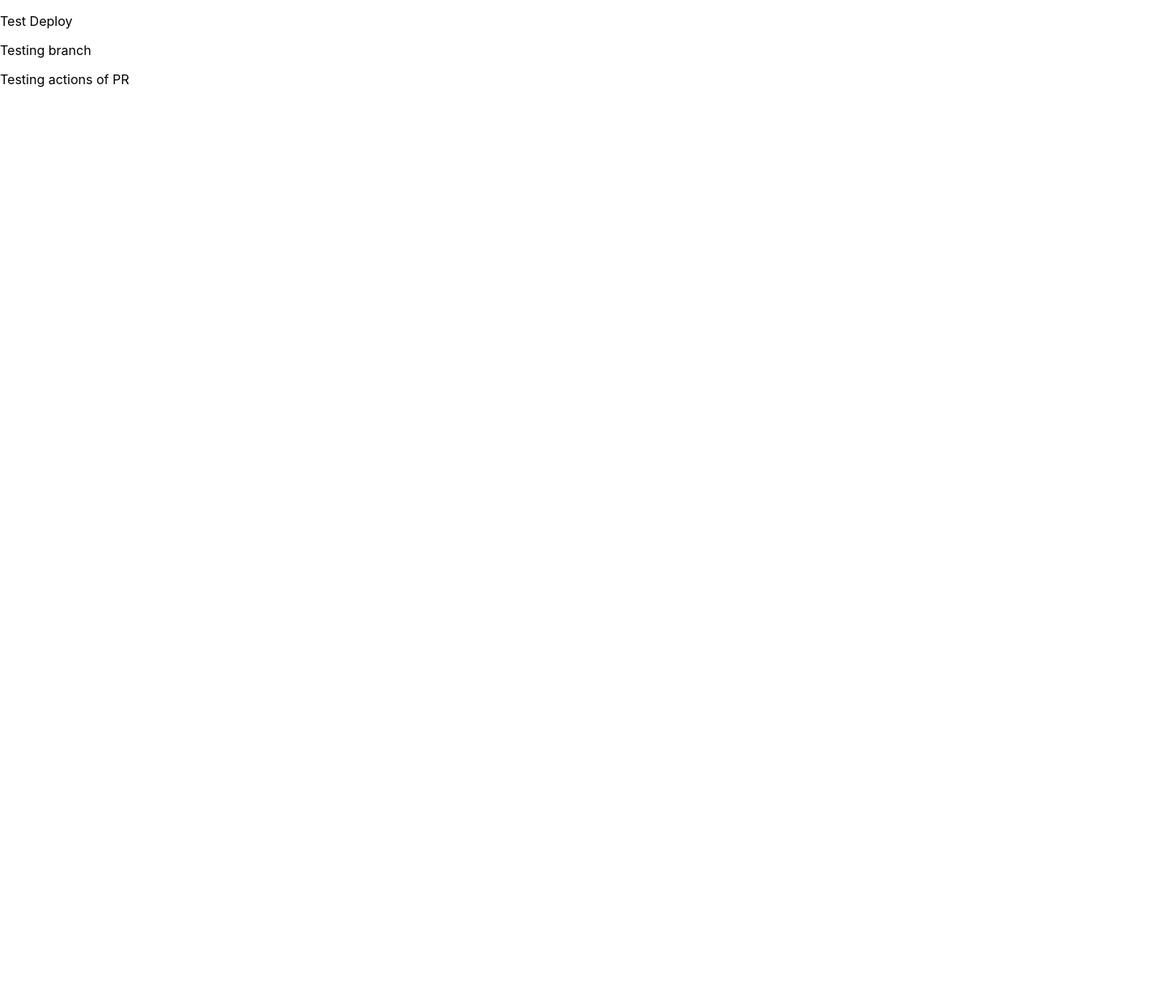
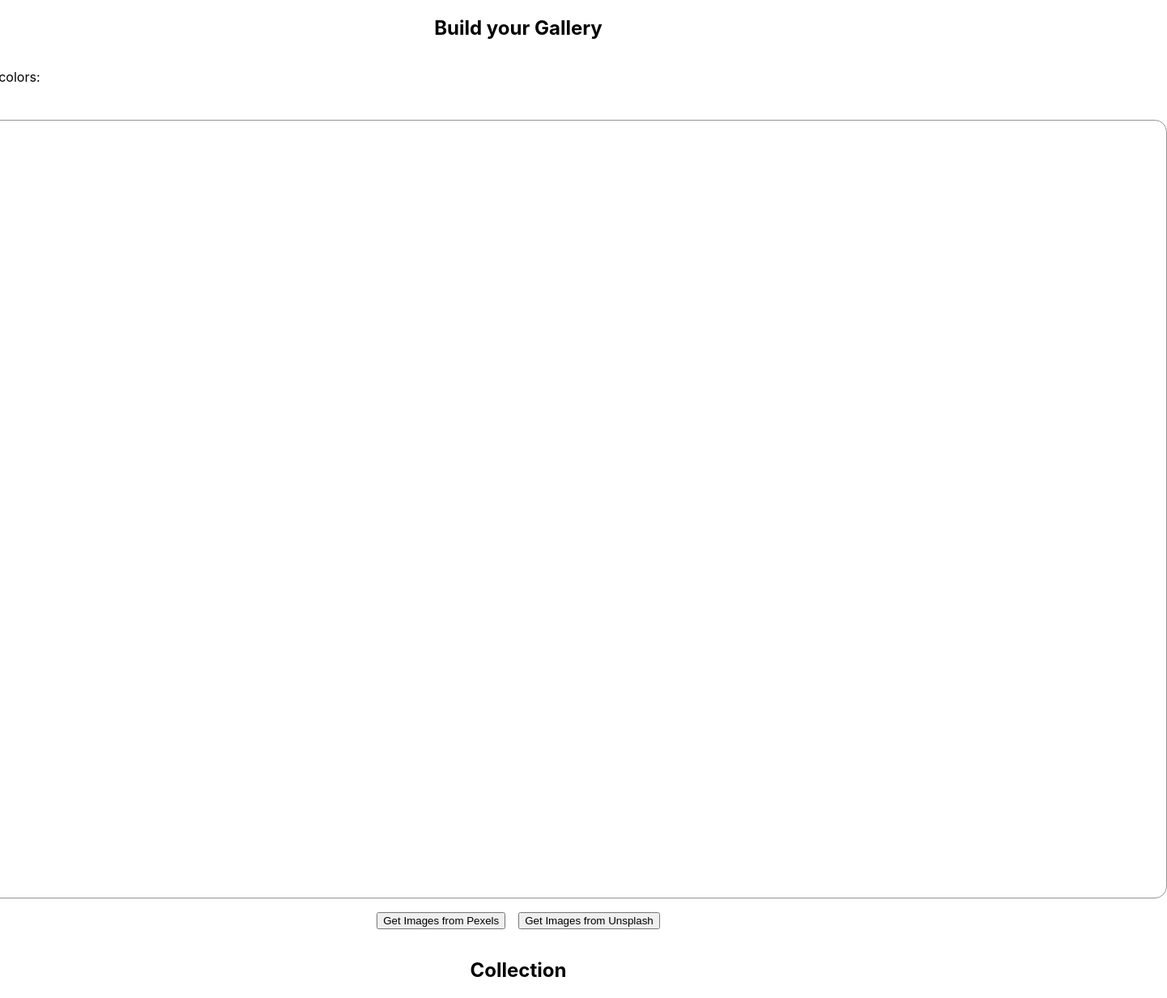
Before and after one commit to atharvaranade4/Moodboard-Canvas-REACT.js, a React (Create React App) app in the folder moodboard/: page / in a window 1280 px wide. Shown: the whole page at 81% size, 1441 px wide, since content can reach past the window. Before the commit the page ends 800 px from the top, so only its background shows below. Built offline with nearby package versions, Linux system fonts and the light colour scheme.

Commit message:
update App.js

```diff
--- a/moodboard/src/App.js
+++ b/moodboard/src/App.js
@@ -1,12 +1,101 @@
+import React from 'react';
+import { useState, useEffect } from "react"
+import GetImages from './GetImages';
+import Canvas from './Canvas';
+import Collection from './Collection'
 import './App.css';
 
+
 function App() {
+  const [collectionArr, setCollectionArr] = useState([]);
+  const [canvasArr, setCanvasArr] = useState([]);
+
+  useEffect(()=>{
+    document.querySelector('#head').addEventListener("input", (event) =>{
+      console.log(event)
+      document.querySelector('.canvas').style.backgroundColor=event.target.value
+    },false)
+  }, [])
+
+  // COLLECTION
+  const AddToCollectionArr = function(imageToAdd) {
+    let alreadyExist = collectionArr.some(item => item.id === imageToAdd.id)
+        if(alreadyExist) {
+            alert('The item is already in the cart.')
+            return
+        }
+    setCollectionArr(prevState => [...prevState, imageToAdd])
+    console.log(collectionArr)
+    console.log(imageToAdd)
+  }
+
+  const removeFromCollectionArr = function(imgId){
+    let remainderArr = collectionArr.filter(image => image.id !== imgId)
+    setCollectionArr(remainderArr)
+  }
+
+  const CollectionImage = (
+    <div className="collection-container">
+    <Collection
+        key={collectionArr.id}
+        collectionCart={collectionArr}
+        removeCollection={(imgId) => removeFromCollectionArr(imgId)}
+        addCanvas={(imgId) => AddToCanvasArr(imgId)}
+      />
+    </div>
+  )
+
+
+  //CANVAS
+  const AddToCanvasArr = function(imageToAdd) {
+    let alreadyExist = canvasArr.some(item => item.id === imageToAdd.id)
+      if(alreadyExist) {
+          alert('The item is already in the cart.')
+          return
+      }
+    setCanvasArr(prevState => [...prevState, imageToAdd])
+    console.log(canvasArr)
+    console.log('imagetoAdd: ', imageToAdd)
+  }
+
+  const removeFromCanvasArr = function(imgId){
+    let remainderArr = canvasArr.filter(image => image.id !== imgId)
+    setCanvasArr(remainderArr)
+  }
+  const CanvasImage = (
+    <>
+      <Canvas
+        key={canvasArr.id}
+        canvasCart={canvasArr}
+        manageCanvas={(imgId) => removeFromCanvasArr(imgId)}
+      />
+    </>
+  )
+
+  const el = document.querySelector(".canvas-container")
+  console.log(el)
+
   return (
-    <>
-      <p>Test Deploy</p>
-      <p>Testing branch</p>
-      <p>Testing actions of PR</p>
-    </>
+    <div className="App">
+      <h2>Build your Gallery</h2>
+      <div>
+      <p>Choose your canvas colors:</p>
+      <div>
+        <input type="color" id="head" name="head"
+         value="#e66465"/>
+        <label for="head">Head</label>
+      </div>
+        <div className="canvas" id="canvas-bounds">
+          {CanvasImage}
+        </div>
+      </div>
+
+      <GetImages
+        addToGlobalCollection={AddToCollectionArr}
+      />
+      <h2>Collection</h2>
+      {CollectionImage}
+    </div>
   );
 }
 
```
